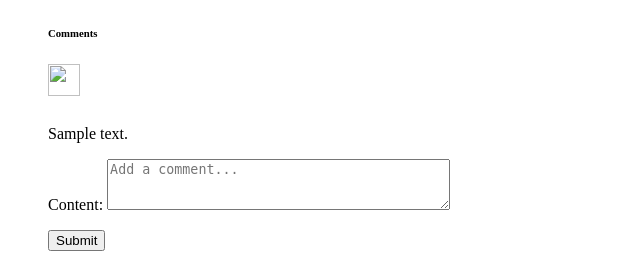
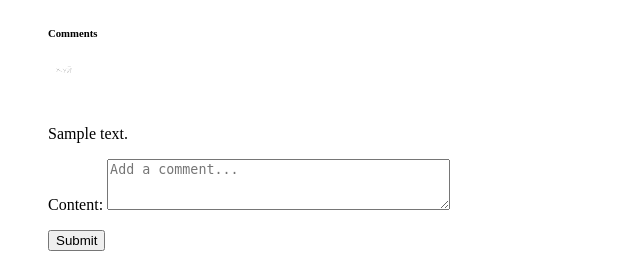
Before and after one commit to AlexanderVVasilenko/djangoGramm, a Django app: template feed/templates/feed/home.html in a window 1280 px wide. Shown: the part 519-774 px from the top of the page, without its empty margins (0-640 px from the left). Run offline with Django 5.2, Linux system fonts and the light colour scheme; the template is opened without the code that fills it: values that come from a table or form of the project are taken from there, others are empty; a user stored in the database is signed in; tables that the repository leaves empty hold one stand-in row (values such as "Sample post"); grey boxes marked "Sample" are stand-in pictures.

Commit message:
bug with avatar in comments fixed

```diff
--- a/feed/templates/feed/home.html
+++ b/feed/templates/feed/home.html
@@ -40,7 +40,11 @@
                 <h6>Comments</h6>
                 {% for comment in object.comment_set.all %}
                     <a href="{% url 'profile' pk=comment.user.username %}">
-                        <img src="{{ comment.user.avatar.url }}" alt="{{ comment.user.username }}" style="width: 32px; height: 32px;">
+                         {% if comment.user.avatar %}
+                             <img src="{{ comment.user.avatar.url }}" alt="{{ comment.user.username }}" class="rounded-circle mr-2" style="width: 32px; height: 32px;">
+                         {% else %}
+                             <img src="{% static 'feed/images/default.png' %}" alt="{{ comment.user.username }}" class="rounded-circle mr-2" style="width: 32px; height: 32px;">
+                         {% endif %}
                     </a>
                     <h6>
                         <a href="{% url 'profile' pk=comment.user.username %}">{{ comment.user.username }}</a>
```
